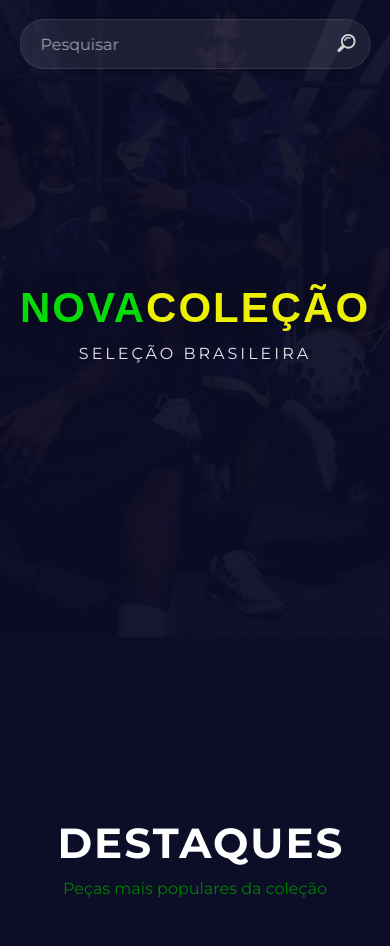
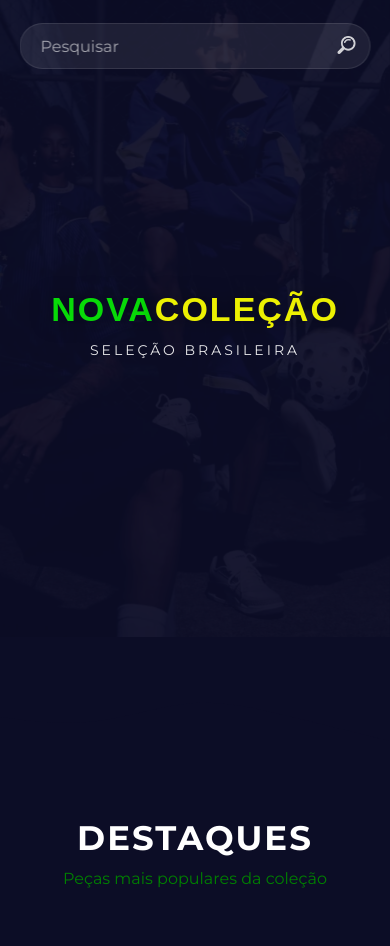
Before and after one commit to Nerozzin/JaguarStore, a plain HTML site: page index.html in a window 390 px wide. Shown: the part 80-1026 px from the top of the page. Drawn offline with Linux system fonts and the light colour scheme; a web font is replaced by a local one.

Commit message:
Update estilo.css

```diff
--- a/estilo.css
+++ b/estilo.css
@@ -1161,3 +1161,26 @@ width: 100%;
 }
 
 }
+@media(max-width: 500px){
+
+.textimg h1{
+font-size: 34px;
+}
+
+.textimg p{
+font-size: 14px;
+}
+
+.section-title h2{
+font-size: 34px;
+}
+
+.card{
+max-width: 92%;
+}
+
+.pesquisar{
+height: 46px;
+}
+
+}
```
